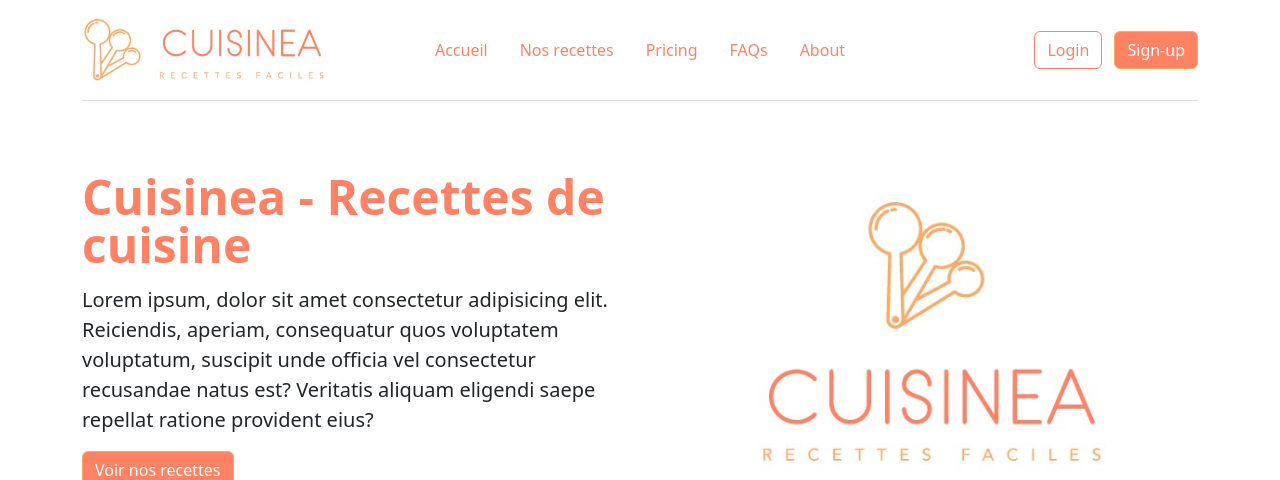
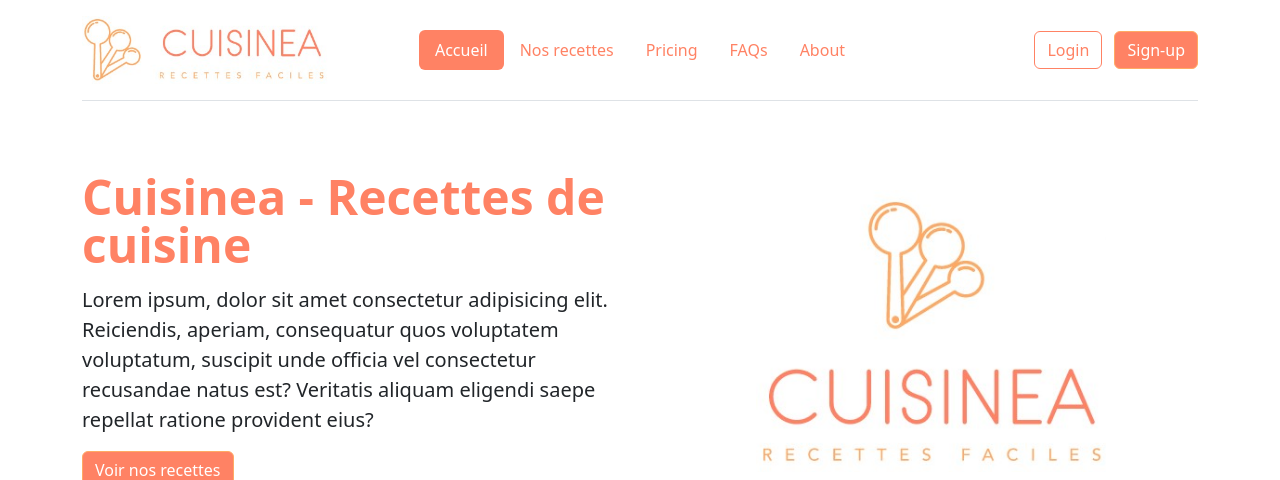
Before and after one commit to AlexDelapierre/Cuisinea, a PHP site: page /index.php in a window 1280 px wide. Shown: the top 480 px of the page. Run offline with PHP 8.4, Linux system fonts and the light colour scheme.

Commit message:
Add Bootstrap active class in header

```diff
--- a/templates/header.php
+++ b/templates/header.php
@@ -1,5 +1,8 @@
 <?php
   require_once('lib/config.php');
+
+ $currentPage = basename($_SERVER['SCRIPT_NAME']);
+
 ?>
 
 <!DOCTYPE html>
@@ -29,8 +32,10 @@
       </a>
 
       <ul class="nav col-12 col-md-auto mb-2 justify-content-center mb-md-0 nav nav-pills">
-        <li class="nav-item"><a href="index.php" class="nav-link">Accueil</a></li>
-        <li class="nav-item"><a href="recettes.php" class="nav-link">Nos recettes</a></li>
+        <li class="nav-item"><a href="index.php"
+            class="nav-link <?php if ($currentPage === 'index.php') {echo 'active';} ?>">Accueil</a></li>
+        <li class="nav-item"><a href="recettes.php"
+            class="nav-link <?php if ($currentPage === 'recettes.php') {echo 'active';} ?>">Nos recettes</a></li>
         <li class="nav-item"><a href="#" class="nav-link">Pricing</a></li>
         <li class="nav-item"><a href="#" class="nav-link">FAQs</a></li>
         <li class="nav-item"><a href="#" class="nav-link">About</a></li>
```
